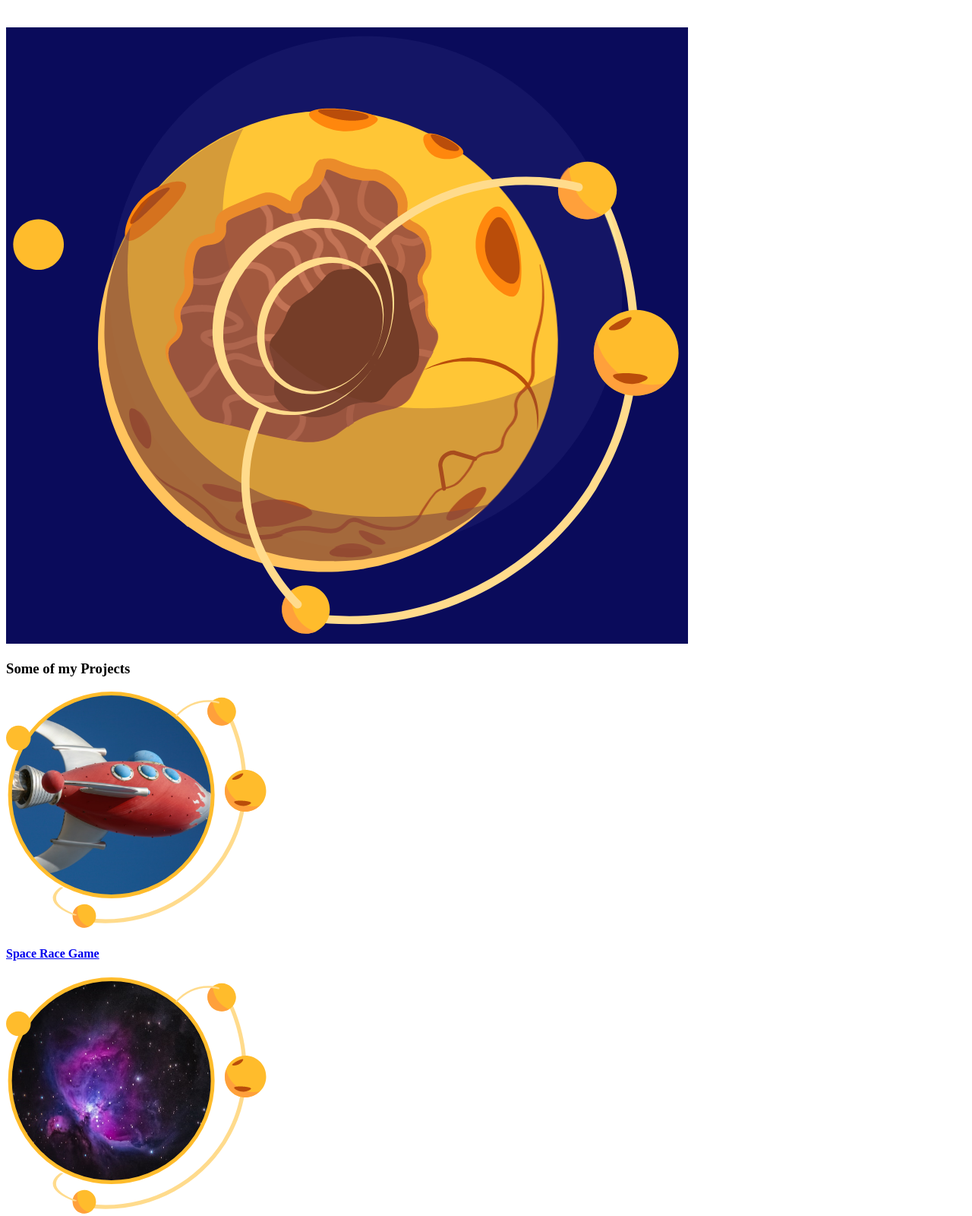
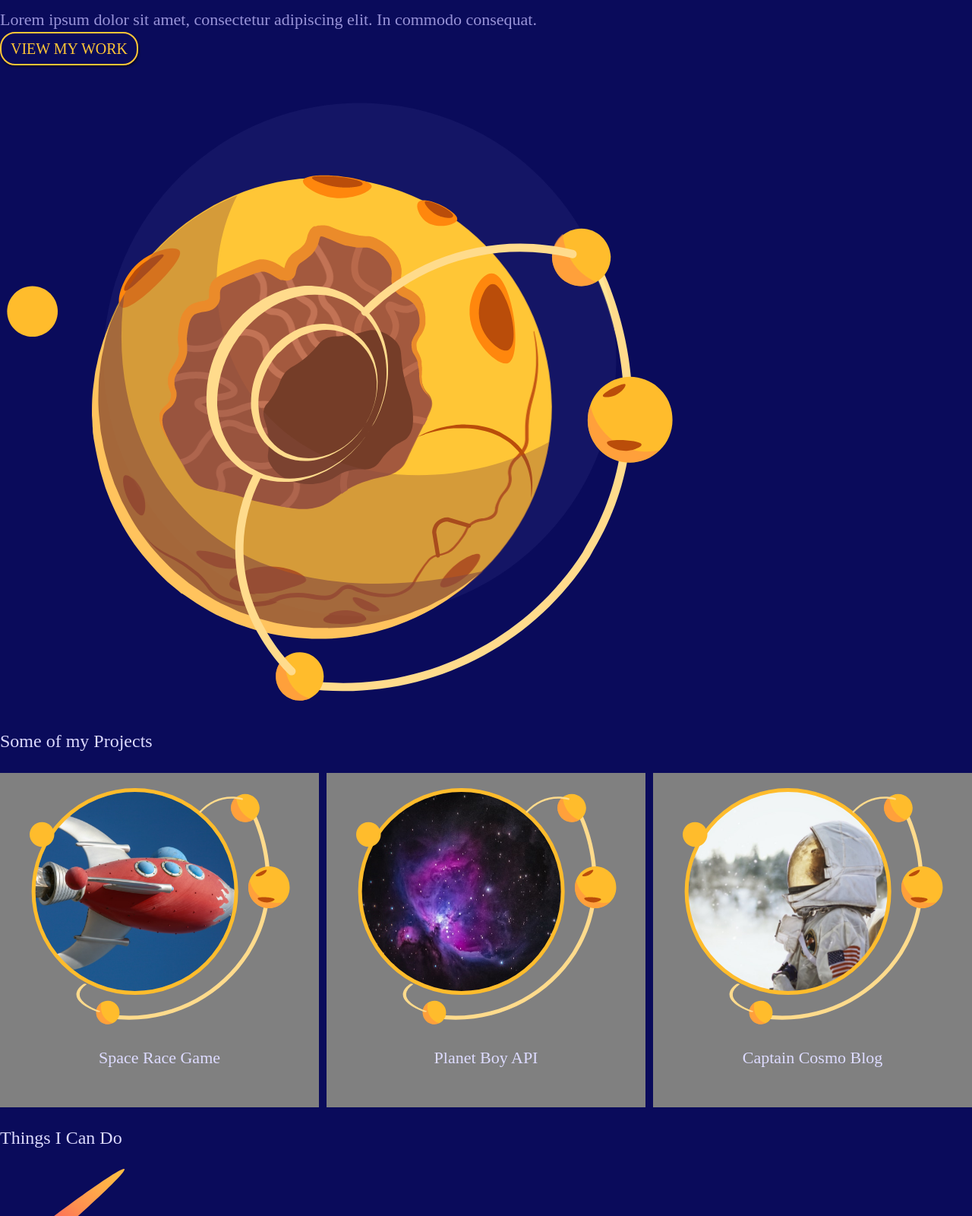
Before and after one commit to talhaa101/mobile-responsive, a plain HTML site: page index.html in a window 1280 px wide. Shown: the part 269-1869 px from the top of the page at 76% size. Drawn offline with Linux system fonts and the light colour scheme.

Commit message:
gird done

```diff
--- a/index.html
+++ b/index.html
@@ -1,25 +1,22 @@
-<!DOCTYPE html>
 <html lang="en">
 
 <head>
     <meta charset="UTF-8">
     <meta name="viewport" content="width=device-width, initial-scale=1.0">
-    <title>Responsive website</title>
-    <link rel="stylesheet" href="style.css" class="css">
+    <meta http-equiv="X-UA-Compatible" content="ie=edge">
+    <link rel="stylesheet" href="style.css">
+    <title>Cosmo Junkie</title>
 </head>
 
 <body>
-    <nav class="nav-bar grid">
-        <h1>
-            Cosmo Junkie
-        </h1>
+    <nav class="site-nav grid">
+        <h1>Cosmo Junkie</h1>
         <ul>
             <li><a href="#portfolio">Portfolio</a></li>
             <li><a href="#skills">Skills</a></li>
             <li><a href="#contact">Contact</a></li>
         </ul>
     </nav>
-
     <section id="welcome" class="grid">
         <div class="welcome-text">
             <h2>Space Enthusiast<br />& JavaScript Developer</h2>
@@ -27,52 +24,53 @@
             <a href="#portfolio" class="button">View my work</a>
         </div>
         <div class="welcome-img">
-            <img src="images/banner_image.png" alt="pic of planet">
+            <img src="assets/banner_image.png" alt="pic of planet">
         </div>
     </section>
-
     <section id="portfolio">
         <h3>Some of my Projects</h3>
         <div class="projects grid">
             <a href="#">
-                <img src="images/project_1.png" alt="space race image">
+                <img src="assets/project_1.png" alt="space race image">
                 <h4>Space Race Game</h4>
             </a>
             <a href="#">
-                <img src="images/project_2.png" alt="planet boy image">
+                <img src="assets/project_2.png" alt="planet boy image">
                 <h4>Planet Boy API</h4>
             </a>
             <a href="#">
-                <img src="images/project_3.png" alt="captain cosmo image">
+                <img src="assets/project_3.png" alt="captain cosmo image">
                 <h4>Captain Cosmo Blog</h4>
             </a>
+            <!-- <a href="#">
+        <img src="assets/project_3.png" alt="captain cosmo image">
+        <h4>Captain Cosmo Blog 2</h4>
+      </a> -->
         </div>
     </section>
-
     <section id="skills">
         <h3>Things I Can Do</h3>
         <ul class="grid">
             <li>
-                <img src="images/comet_1.svg" alt="comet">
+                <img src="assets/comet_1.svg" alt="comet">
                 <h4>JavaScript</h4>
             </li>
             <li>
-                <img src="images/comet_2.svg" alt="comet">
+                <img src="assets/comet_2.svg" alt="comet">
                 <h4>React</h4>
             </li>
             <li>
-                <img src="images/comet_3.svg" alt="comet">
+                <img src="assets/comet_3.svg" alt="comet">
                 <h4>Firebase</h4>
             </li>
             <li>
-                <img src="images/comet_4.svg" alt="comet">
+                <img src="assets/comet_4.svg" alt="comet">
                 <h4>Flutter</h4>
             </li>
         </ul>
         <p class="leading">Lorem ipsum dolor sit amet, consectetur adipiscing elit. Nunc fringilla lacus diam. Mauris
             fringilla consectetur nibh, sit amet tempus augue.</p>
     </section>
-
     <section id="contact">
         <h3>Get In Touch</h3>
         <p class="leading">Lorem ipsum dolor sit amet, consectetur.</p>
@@ -83,17 +81,15 @@
             <button class="button">Send Flare</button>
         </form>
     </section>
-
     <footer>
         <div class="grid">
             <p class="copyright">Copyright 2020 Cosmo Junkie</p>
             <ul class="social">
-                <li><a href="#"><img src="images/icon_fb.svg" alt="facebook"></a></li>
-                <li><a href="#"><img src="images/icon_tw.svg" alt="twitter"></a></li>
+                <li><a href="#"><img src="assets/icon_fb.svg" alt="facebook"></a></li>
+                <li><a href="#"><img src="assets/icon_tw.svg" alt="twitter"></a></li>
             </ul>
         </div>
     </footer>
-
 </body>
 
 </html>
--- a/style.css
+++ b/style.css
@@ -0,0 +1,110 @@
+/* variables */
+:root{
+  --primary: #FFC636;
+  --secondary: #0A0B5B;
+}
+
+/* reset */
+body,p,a,ul,li{
+  margin: 0;
+  padding: 0;
+  text-decoration: none;
+}
+li{
+  list-style-type: none;
+}
+
+/* base styles */
+body{
+  background: var(--secondary);
+  overflow-x: hidden;
+  font-family: 'Rubik Regular';
+}
+.button{
+  background: none;
+  border: 2px solid var(--primary);
+  color: var(--primary);
+  padding: 6px 12px;
+  border-radius: 20px;
+  text-transform: uppercase;
+  box-shadow: 1px 2px 3px rgba(0,0,0,0.6);
+  display: inline-block;
+  font-size: 1em;
+}
+.button:hover{
+  color: #222;
+  background: var(--primary);
+}
+input,textarea{
+  background: rgba(255,255,255,0.05);
+  padding: 10px 16px;
+  border-radius: 20px;
+  border: 2px solid #9893D8;
+  color: #f2f2f2;
+  font-size: 1em;
+}
+
+/* fonts */
+@font-face {
+  font-family: 'Rubik Regular';
+  src: url("assets/fonts/Rubik-Regular.ttf") format("ttf"),
+}
+h1,h2,h3,h4{
+  color: #DDDBFF;
+  font-weight: normal;
+  line-height: 1.4em;
+}
+p,a,li{
+  color: #9893D8;
+  line-height: 1.4em;
+  font-size: 1em;
+}
+h1, h3{
+  font-size: 1.2em;
+}
+h2{
+  font-size: 1.6em;
+}
+h4{
+  font-size: 1.1em;
+}
+.leading{
+  font-size: 1.1em;
+}
+
+/* mobile styles */
+
+/* small tablet styles */
+@media screen and (min-width: 620px){
+
+}
+
+/* large tablet & laptop styles */
+@media screen and (min-width: 960px){
+
+  body{
+    font-size: 18px;
+  }
+
+}
+
+/* desktop styles */
+@media screen and (min-width: 1200px){
+
+  body{
+    font-size: 20px;
+  }
+
+}
+
+/* grid testing */
+.projects{
+  display: grid;
+  grid-template-columns: 1fr 1fr 1fr;
+  gap: 10px;
+}
+.projects a{
+  text-align: center;
+  background: grey;
+  padding: 20px;
+}
```
Also changed, not shown: assets/banner_image.png (renamed from images/banner_image.png), assets/comet_1.svg (renamed from images/comet_1.svg), assets/comet_2.svg (renamed from images/comet_2.svg), assets/comet_3.svg (renamed from images/comet_3.svg), assets/comet_4.svg (renamed from images/comet_4.svg), assets/footer_image.png (renamed from images/footer_image.png), assets/icon_fb.svg (renamed from images/icon_fb.svg), assets/icon_tw.svg (renamed from images/icon_tw.svg), assets/project_1.png (renamed from images/project_1.png), assets/project_2.png (renamed from images/project_2.png), assets/project_3.png (renamed from images/project_3.png), assets/square_bg.png (renamed from images/square_bg.png), fonts/Rubik-Regular.ttf (added), learn.txt (added).
